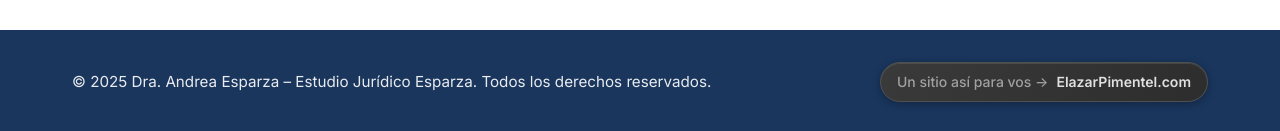
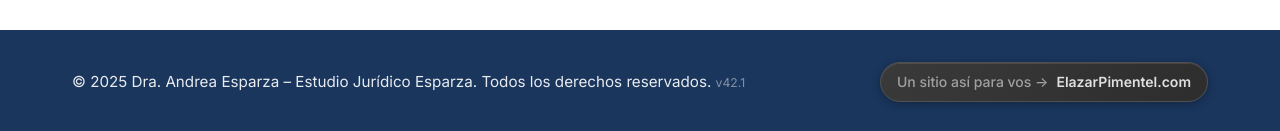
Before and after one commit to ElazarPimentel/draandreaesparza-com, a React (Vite) app: page / in a window 1280 px wide. Shown: the part 10506-10637 px from the top of the page. Built offline with nearby package versions, Linux system fonts and the light colour scheme.

Commit message:
2026-01-07-2349

```diff
--- a/src/App.jsx
+++ b/src/App.jsx
@@ -683,7 +683,7 @@ function App() {
 
       <footer className="footer">
         <div className="container footer-content">
-          <p>&copy; 2025 Dra. Andrea Esparza – Estudio Jurídico Esparza. Todos los derechos reservados.</p>
+          <p>&copy; 2025 Dra. Andrea Esparza – Estudio Jurídico Esparza. Todos los derechos reservados. <span style={{ opacity: 0.5, fontSize: '0.8em' }}>v42.1</span></p>
           <small className="credit">
             <span className="credit-text">Un sitio así para vos →</span>
             <a href="https://elazarpimentel.com/?utm_source=portfolio&utm_medium=footer&utm_campaign=client-sites&utm_content=draandreaesparza" target="_blank">ElazarPimentel.com</a>
```
